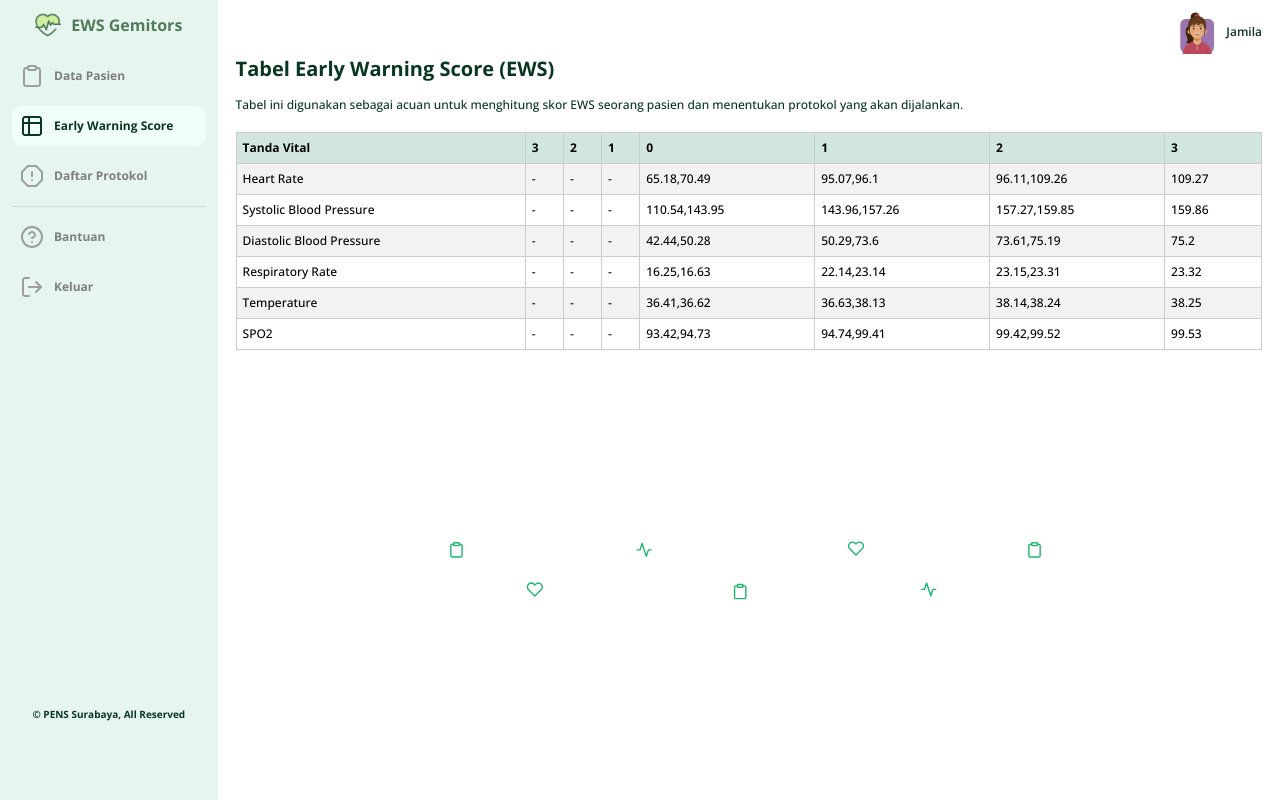
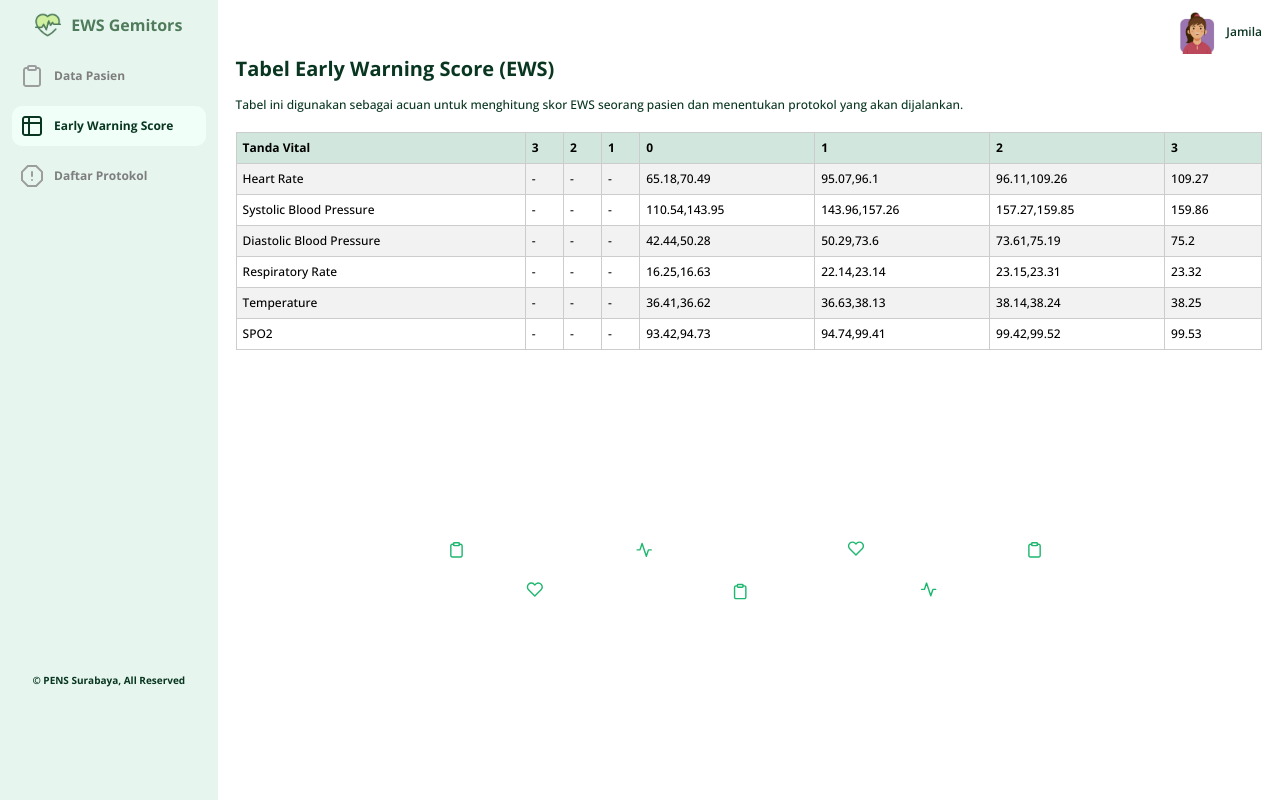
Before and after one commit to puay12/ews-gemitors-fe, a React (Vite) app: page /ews-table in a window 1280 px wide. Built offline with nearby package versions, Linux system fonts and the light colour scheme.

Commit message:
update: responsivity and logo img paths

```diff
--- a/src/core/components/navbar/Navbar.tsx
+++ b/src/core/components/navbar/Navbar.tsx
@@ -5,7 +5,7 @@ export const Navbar = () => {
         <div className="navbar d-flex align-items-center justify-content-end">
             <div className="icons">
                 <div className="user">
-                    <img src="avatar-female.jpg" alt="" />
+                    <img src="/avatar-female.jpg" alt="" />
                     <span>Jamila</span>
                 </div>
             </div>
--- a/src/core/components/sidebar/Sidebar.tsx
+++ b/src/core/components/sidebar/Sidebar.tsx
@@ -6,7 +6,7 @@ export const Sidebar = () => {
         <div className="sidebar">
             <div className="item d-flex flex-column">
                 <div className="logo d-flex align-items-center justify-content-center">
-                    <img src="logo.png" alt=""/>
+                    <img src="/logo.png" alt=""/>
                     <span>EWS Gemitors</span>
                 </div>
                 <NavLink to="/" className={({ isActive }) => isActive ? "active" : "listItem"}>
@@ -30,23 +30,6 @@ export const Sidebar = () => {
                     </svg>
                     <span className="listItemTitle">Daftar Protokol</span>
                 </NavLink>
-                <hr />
-                <NavLink to="/anu" className={({ isActive }) => isActive ? "active" : "listItem"}>
-                    <svg viewBox="0 0 24 24" xmlns="http://www.w3.org/2000/svg">
-                        <path d="M12 22C17.5228 22 22 17.5228 22 12C22 6.47715 17.5228 2 12 2C6.47715 2 2 6.47715 2 12C2 17.5228 6.47715 22 12 22Z" stroke="#9D9D9D" stroke-width="2" stroke-linecap="round" stroke-linejoin="round"/>
-                        <path d="M9.09009 9.00001C9.32519 8.33167 9.78924 7.76811 10.4 7.40914C11.0108 7.05016 11.729 6.91894 12.4273 7.03872C13.1255 7.15849 13.7589 7.52153 14.2152 8.06353C14.6714 8.60554 14.9211 9.29153 14.9201 10C14.9201 12 11.9201 13 11.9201 13" stroke="#9D9D9D" stroke-width="2" stroke-linecap="round" stroke-linejoin="round"/>
-                        <path d="M12 17H12.01" stroke="#9D9D9D" stroke-width="2" stroke-linecap="round" stroke-linejoin="round"/>
-                    </svg>
-                    <span className="listItemTitle">Bantuan</span>
-                </NavLink>
-                <NavLink to="/anu" className={({ isActive }) => isActive ? "active" : "listItem"}>
-                    <svg  viewBox="0 0 24 24" xmlns="http://www.w3.org/2000/svg">
-                        <path d="M9 21H5C4.46957 21 3.96086 20.7893 3.58579 20.4142C3.21071 20.0391 3 19.5304 3 19V5C3 4.46957 3.21071 3.96086 3.58579 3.58579C3.96086 3.21071 4.46957 3 5 3H9" stroke="#9D9D9D" stroke-width="2" stroke-linecap="round" stroke-linejoin="round"/>
-                        <path d="M16 17L21 12L16 7" stroke="#9D9D9D" stroke-width="2" stroke-linecap="round" stroke-linejoin="round"/>
-                        <path d="M21 12H9" stroke="#9D9D9D" stroke-width="2" stroke-linecap="round" stroke-linejoin="round"/>
-                    </svg>
-                    <span className="listItemTitle">Keluar</span>
-                </NavLink>
             </div>
             <div className="footer d-flex align-items-center justify-content-center">
                 <span>© PENS Surabaya, All Reserved</span>
--- a/src/core/components/sidebar/sidebar.scss
+++ b/src/core/components/sidebar/sidebar.scss
@@ -76,15 +76,11 @@
             margin-left: 10px;
             font-weight: $bold;
         }
-
-        hr{
-            color: $gray;
-            margin: 0;
-        }
     }
 
     .footer{
         background-color: $secondary-bg;
+        margin-top: 40%;
 
         span{
             font-size: 10px;
@@ -138,6 +134,7 @@
         }
 
         .footer {
+            margin-top: 25%;
             span {
                 font-size: 9px;
             }
--- a/src/features/EWSTable/presentation/pages/ews_table/ews_table.scss
+++ b/src/features/EWSTable/presentation/pages/ews_table/ews_table.scss
@@ -46,10 +46,8 @@
         }
 
         .footer-sticker {
-            left: 10%;
-
             img {
-                height: 30px;
+                height: 40px;
             }
         }
     }
```
